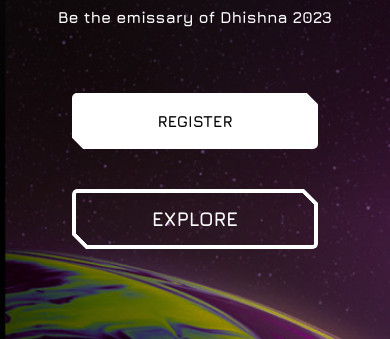
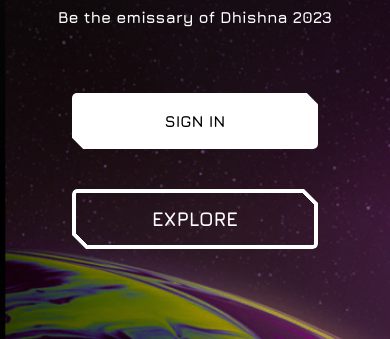
Before and after one commit to dhanush788/ca, a React (Create React App) app: page / in a window 390 px wide. Shown: the part 315-654 px from the top of the page. Built offline with nearby package versions, Linux system fonts and the light colour scheme; no server answers.

Commit message:
hero pg sign in button

```diff
--- a/src/components/Hero.js
+++ b/src/components/Hero.js
@@ -1,7 +1,23 @@
 import React from "react";
 import CountUp from "react-countup";
+import { UserContext } from "../functions/auth/userContext";
+import { useNavigate } from "react-router-dom";
+import { signOut } from "firebase/auth";
+import { auth } from "../functions/auth/firebase";
+import { signInWithGoogle } from "../functions/auth/signIn";
+
 const Hero = () => {
   const [animateCountUp, setAnimateCountUp] = React.useState(false);
+  const { user, loading } = React.useContext(UserContext);
+  const navigate = useNavigate();
+
+  const signOutFn = () => {
+    signOut(auth)
+      .then(() => navigate("/"))
+      .catch((e) => console.log(e));
+  };
+  const signInFn = signInWithGoogle(() => navigate("/register"));
+
   React.useEffect(() => {
     const handleScroll = () => {
       if (window.scrollY >= 50) {
@@ -32,12 +48,22 @@ const Hero = () => {
         <div className="flex md:flex-row flex-col justify-center my-16">
           <a
             href="/register"
-            className="flex md:flex-row flex-col justify-center"
+            className="flex md:flex-row flex-col justify-center hidden sm:flex"
           >
             <button className="cornerCutBtn rounded-[5px] ml-10 cursor-pointer group mr-10 md:px-16 px-5 py-4 bg-white hover:-translate-x-2 hover:-translate-y-2 transform transition-transform duration-200 ease-in-out mb-10 text-black text-center font-bold text-md md:text-xl">
               REGISTER
             </button>
           </a>
+          {!user && (
+            <div className="flex md:flex-row flex-col justify-center sm:hidden">
+              <button
+                className="cornerCutBtn rounded-[5px] ml-10 cursor-pointer group mr-10 md:px-16 px-5 py-4 bg-white hover:-translate-x-2 hover:-translate-y-2 transform transition-transform duration-200 ease-in-out mb-10 text-black text-center font-bold text-md md:text-xl"
+                onClick={user ? signOutFn : signInFn}
+              >
+                {user ? "SIGN OUT" : "SIGN IN"}
+              </button>
+            </div>
+          )}
 
           <button className="whiteCornerCutBtn rounded-[5px] border-2 border-white ml-10 cursor-pointer group mr-10 md:px-16 px-5 py-4 bg-black bg-opacity-40 hover:-translate-x-2 hover:-translate-y-2 transform transition-transform duration-200 ease-in-out mb-10 text-white text-center font-bold text-md text-xl">
             EXPLORE
```
